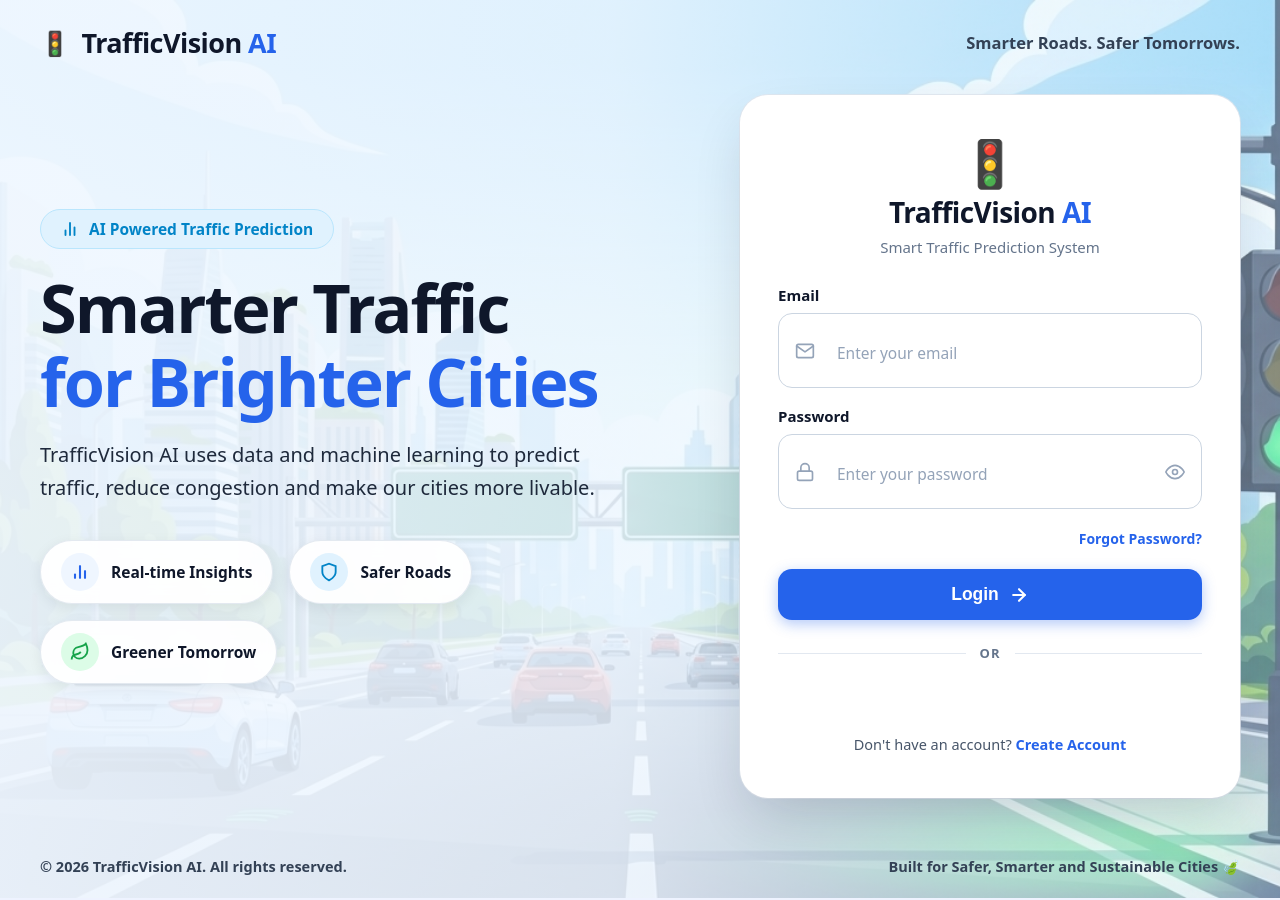
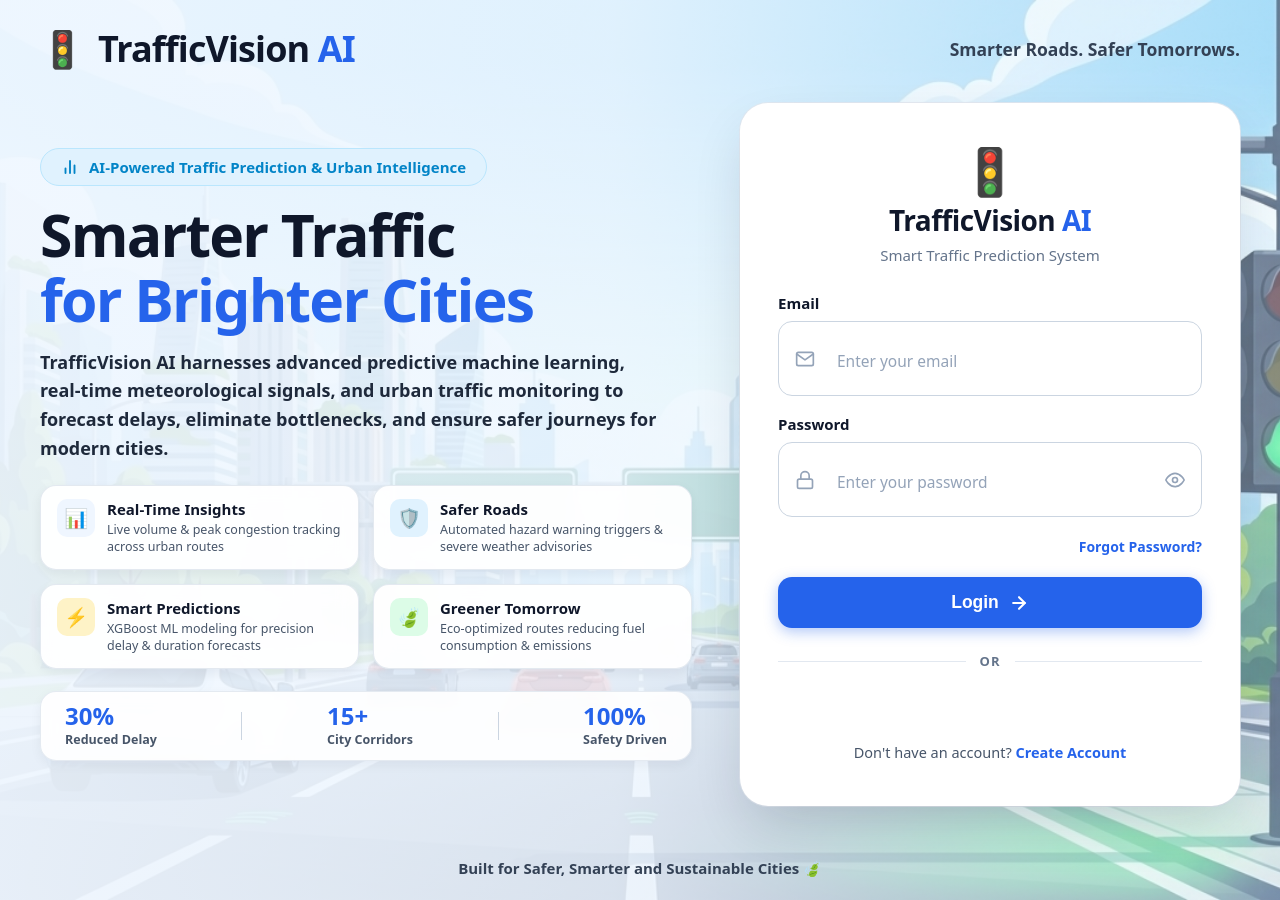
Before and after one commit to deekshithagilla/trafficvision-ai-smart-traffic-management, a React app in the folder frontend/: page / in a window 1280 px wide. Built offline with nearby package versions, Linux system fonts and the light colour scheme; no server answers; the HTML template or start-up script is replaced by a standard one.

Commit message:
Enlarge top-left heading, fill left hero column with feature grid & stats, remove copyright notice

```diff
--- a/frontend/src/pages/Login.jsx
+++ b/frontend/src/pages/Login.jsx
@@ -101,7 +101,7 @@ function Login() {
             {/* TOP BAR */}
             <header className="hero-login-topbar">
                 <Link to="/" className="hero-brand-logo-link">
-                    <span style={{ fontSize: "24px" }}>🚦</span>
+                    <span style={{ fontSize: "36px" }}>🚦</span>
                     <span>
                         TrafficVision <span className="brand-ai">AI</span>
                     </span>
@@ -125,7 +125,7 @@ function Login() {
                             <line x1="12" y1="20" x2="12" y2="4"></line>
                             <line x1="6" y1="20" x2="6" y2="14"></line>
                         </svg>
-                        <span>AI Powered Traffic Prediction</span>
+                        <span>AI-Powered Traffic Prediction & Urban Intelligence</span>
                     </div>
 
                     {/* Grand Title */}
@@ -136,51 +136,70 @@ function Login() {
 
                     {/* Description */}
                     <p className="hero-description">
-                        TrafficVision AI uses data and machine learning to predict traffic, reduce congestion and make our cities more livable.
+                        TrafficVision AI harnesses advanced predictive machine learning, real-time meteorological signals, and urban traffic monitoring to forecast delays, eliminate bottlenecks, and ensure safer journeys for modern cities.
                     </p>
 
-                    {/* 3 Feature Badges matching mockup */}
-                    <div className="hero-features-row">
+                    {/* 4 Feature Cards (2x2 Grid) */}
+                    <div className="hero-features-grid">
 
-                        {/* Real-time Insights */}
-                        <div className="hero-feature-item">
-                            <div className="hero-feature-icon-wrap" style={{ background: "#eff6ff", color: "#2563eb" }}>
-                                <svg width="20" height="20" viewBox="0 0 24 24" fill="none" stroke="currentColor" strokeWidth="2.5">
-                                    <line x1="18" y1="20" x2="18" y2="10" />
-                                    <line x1="12" y1="20" x2="12" y2="4" />
-                                    <line x1="6" y1="20" x2="6" y2="14" />
-                                </svg>
+                        <div className="hero-feature-card">
+                            <div className="hero-card-icon" style={{ background: "#eff6ff", color: "#2563eb" }}>
+                                📊
                             </div>
-                            <span className="hero-feature-label">
-                                Real-time Insights
-                            </span>
+                            <div>
+                                <h4>Real-Time Insights</h4>
+                                <p>Live volume & peak congestion tracking across urban routes</p>
+                            </div>
                         </div>
 
-                        {/* Safer Roads */}
-                        <div className="hero-feature-item">
-                            <div className="hero-feature-icon-wrap" style={{ background: "#e0f2fe", color: "#0284c7" }}>
-                                <svg width="20" height="20" viewBox="0 0 24 24" fill="none" stroke="currentColor" strokeWidth="2.2">
-                                    <path d="M12 22s8-4 8-10V5l-8-3-8 3v7c0 6 8 10 8 10z" />
-                                </svg>
+                        <div className="hero-feature-card">
+                            <div className="hero-card-icon" style={{ background: "#e0f2fe", color: "#0284c7" }}>
+                                🛡️
                             </div>
-                            <span className="hero-feature-label">
-                                Safer Roads
-                            </span>
+                            <div>
+                                <h4>Safer Roads</h4>
+                                <p>Automated hazard warning triggers & severe weather advisories</p>
+                            </div>
                         </div>
 
-                        {/* Greener Tomorrow */}
-                        <div className="hero-feature-item">
-                            <div className="hero-feature-icon-wrap" style={{ background: "#dcfce7", color: "#16a34a" }}>
-                                <svg width="20" height="20" viewBox="0 0 24 24" fill="none" stroke="currentColor" strokeWidth="2.2">
-                                    <path d="M11 20A7 7 0 0 1 9.8 6.1C15.5 5 17 4.48 19 2c1 2 2 4.18 2 8 0 5.5-4.78 10-10 10Z" />
-                                    <path d="M2 21c0-3 1.85-5.36 5.08-6C9.5 14.52 12 13 13 12" />
-                                </svg>
+                        <div className="hero-feature-card">
+                            <div className="hero-card-icon" style={{ background: "#fef3c7", color: "#d97706" }}>
+                                ⚡
                             </div>
-                            <span className="hero-feature-label">
-                                Greener Tomorrow
-                            </span>
+                            <div>
+                                <h4>Smart Predictions</h4>
+                                <p>XGBoost ML modeling for precision delay & duration forecasts</p>
+                            </div>
                         </div>
 
+                        <div className="hero-feature-card">
+                            <div className="hero-card-icon" style={{ background: "#dcfce7", color: "#16a34a" }}>
+                                🍃
+                            </div>
+                            <div>
+                                <h4>Greener Tomorrow</h4>
+                                <p>Eco-optimized routes reducing fuel consumption & emissions</p>
+                            </div>
+                        </div>
+
+                    </div>
+
+                    {/* Stats Impact Bar */}
+                    <div className="hero-stats-row">
+                        <div className="stat-col">
+                            <div className="stat-num">30%</div>
+                            <div className="stat-lbl">Reduced Delay</div>
+                        </div>
+                        <div className="stat-divider" />
+                        <div className="stat-col">
+                            <div className="stat-num">15+</div>
+                            <div className="stat-lbl">City Corridors</div>
+                        </div>
+                        <div className="stat-divider" />
+                        <div className="stat-col">
+                            <div className="stat-num">100%</div>
+                            <div className="stat-lbl">Safety Driven</div>
+                        </div>
                     </div>
 
                 </div>
@@ -318,9 +337,6 @@ function Login() {
             {/* BOTTOM FOOTER BAR */}
             <footer className="hero-login-footer">
                 <div>
-                    © {new Date().getFullYear()} TrafficVision AI. All rights reserved.
-                </div>
-                <div>
                     Built for Safer, Smarter and Sustainable Cities 🍃
                 </div>
             </footer>
--- a/frontend/src/styles/auth.css
+++ b/frontend/src/styles/auth.css
@@ -205,12 +205,12 @@ body{
 .hero-brand-logo-link {
     display: flex;
     align-items: center;
-    gap: 12px;
+    gap: 14px;
     text-decoration: none;
     color: #0f172a;
-    font-size: 27px;
-    font-weight: 800;
-    letter-spacing: -0.02em;
+    font-size: 36px;
+    font-weight: 900;
+    letter-spacing: -0.025em;
 }
 
 .hero-brand-logo-link span.brand-ai {
@@ -219,7 +219,7 @@ body{
 
 .hero-top-tagline {
     color: #334155;
-    font-size: 16.5px;
+    font-size: 17.5px;
     font-weight: 700;
 }
 
@@ -230,7 +230,7 @@ body{
     max-width: 1440px;
     width: 100%;
     margin: 0 auto;
-    padding: 24px 40px 40px;
+    padding: 20px 40px 36px;
     display: flex;
     align-items: center;
     justify-content: space-between;
@@ -238,9 +238,9 @@ body{
     flex: 1;
 }
 
-/* Left Hero Column */
+/* Left Hero Column - Filled completely with proper alignment */
 .hero-left-col {
-    max-width: 640px;
+    max-width: 660px;
     display: flex;
     flex-direction: column;
     align-items: flex-start;
@@ -255,18 +255,18 @@ body{
     color: #0284c7;
     padding: 8px 20px;
     border-radius: 50px;
-    font-size: 15.5px;
+    font-size: 15px;
     font-weight: 800;
-    margin-bottom: 22px;
+    margin-bottom: 16px;
 }
 
 .hero-grand-title {
-    font-size: clamp(48px, 5.2vw, 68px);
+    font-size: clamp(44px, 4.6vw, 62px);
     font-weight: 900;
     color: #0f172a;
     line-height: 1.1;
     letter-spacing: -0.03em;
-    margin-bottom: 20px;
+    margin-bottom: 16px;
 }
 
 .hero-grand-title span.blue-text {
@@ -276,48 +276,104 @@ body{
 
 .hero-description {
     color: #1e293b;
-    font-size: 20px;
-    line-height: 1.65;
-    margin-bottom: 36px;
-    max-width: 580px;
+    font-size: 18px;
+    line-height: 1.6;
+    margin-bottom: 22px;
+    max-width: 630px;
+    font-weight: 600;
+}
+
+/* 4 Feature Cards in a clean 2x2 Grid */
+.hero-features-grid {
+    display: grid;
+    grid-template-columns: 1fr 1fr;
+    gap: 14px;
+    width: 100%;
+    margin-bottom: 22px;
+}
+
+.hero-feature-card {
+    display: flex;
+    align-items: flex-start;
+    gap: 12px;
+    background: rgba(255, 255, 255, 0.95);
+    backdrop-filter: blur(10px);
+    border: 1.5px solid rgba(226, 232, 240, 0.95);
+    border-radius: 16px;
+    padding: 13px 16px;
+    box-shadow: 0 4px 12px rgba(15, 23, 42, 0.06);
+    transition: all 0.25s ease;
+}
+
+.hero-feature-card:hover {
+    transform: translateY(-2px);
+    box-shadow: 0 8px 18px rgba(15, 23, 42, 0.1);
+    background: #ffffff;
+}
+
+.hero-card-icon {
+    width: 38px;
+    height: 38px;
+    border-radius: 10px;
+    display: flex;
+    align-items: center;
+    justify-content: center;
+    font-size: 19px;
+    flex-shrink: 0;
+}
+
+.hero-feature-card h4 {
+    font-size: 15px;
+    font-weight: 800;
+    color: #0f172a;
+    margin: 0 0 2px 0;
+}
+
+.hero-feature-card p {
+    font-size: 12.5px;
+    color: #475569;
+    line-height: 1.4;
+    margin: 0;
     font-weight: 500;
 }
 
-/* 3 Feature Badges */
-.hero-features-row {
+/* Stats Impact Bar */
+.hero-stats-row {
     display: flex;
     align-items: center;
-    gap: 16px;
-    flex-wrap: wrap;
+    justify-content: space-between;
+    background: rgba(255, 255, 255, 0.92);
+    backdrop-filter: blur(8px);
+    border: 1.5px solid rgba(226, 232, 240, 0.9);
+    border-radius: 16px;
+    padding: 12px 24px;
+    box-shadow: 0 4px 12px rgba(15, 23, 42, 0.05);
+    width: 100%;
 }
 
-.hero-feature-item {
+.stat-col {
     display: flex;
-    align-items: center;
-    gap: 12px;
-    background: rgba(255, 255, 255, 0.94);
-    backdrop-filter: blur(8px);
-    border: 1.5px solid rgba(226, 232, 240, 0.95);
-    padding: 12px 20px;
-    border-radius: 50px;
-    box-shadow: 0 4px 14px rgba(15, 23, 42, 0.07);
+    flex-direction: column;
 }
 
-.hero-feature-icon-wrap {
-    width: 38px;
-    height: 38px;
-    border-radius: 50%;
-    display: flex;
-    align-items: center;
-    justify-content: center;
-    font-size: 18px;
+.stat-num {
+    font-size: 24px;
+    font-weight: 900;
+    color: #2563eb;
+    line-height: 1;
 }
 
-.hero-feature-label {
-    font-size: 15.5px;
-    font-weight: 800;
-    color: #0f172a;
-    white-space: nowrap;
+.stat-lbl {
+    font-size: 12.5px;
+    font-weight: 700;
+    color: #475569;
+    margin-top: 3px;
+}
+
+.stat-divider {
+    width: 1px;
+    height: 28px;
+    background: #cbd5e1;
 }
 
 /* Floating White Login Card (Right Column) */
@@ -514,13 +570,14 @@ body{
     max-width: 1440px;
     width: 100%;
     margin: 0 auto;
-    padding: 18px 40px 22px;
+    padding: 16px 40px 22px;
     display: flex;
     align-items: center;
-    justify-content: space-between;
-    font-size: 14.5px;
+    justify-content: center;
+    text-align: center;
+    font-size: 15px;
     color: #334155;
-    font-weight: 600;
+    font-weight: 700;
 }
 
 /* Responsive Collapse */
```
